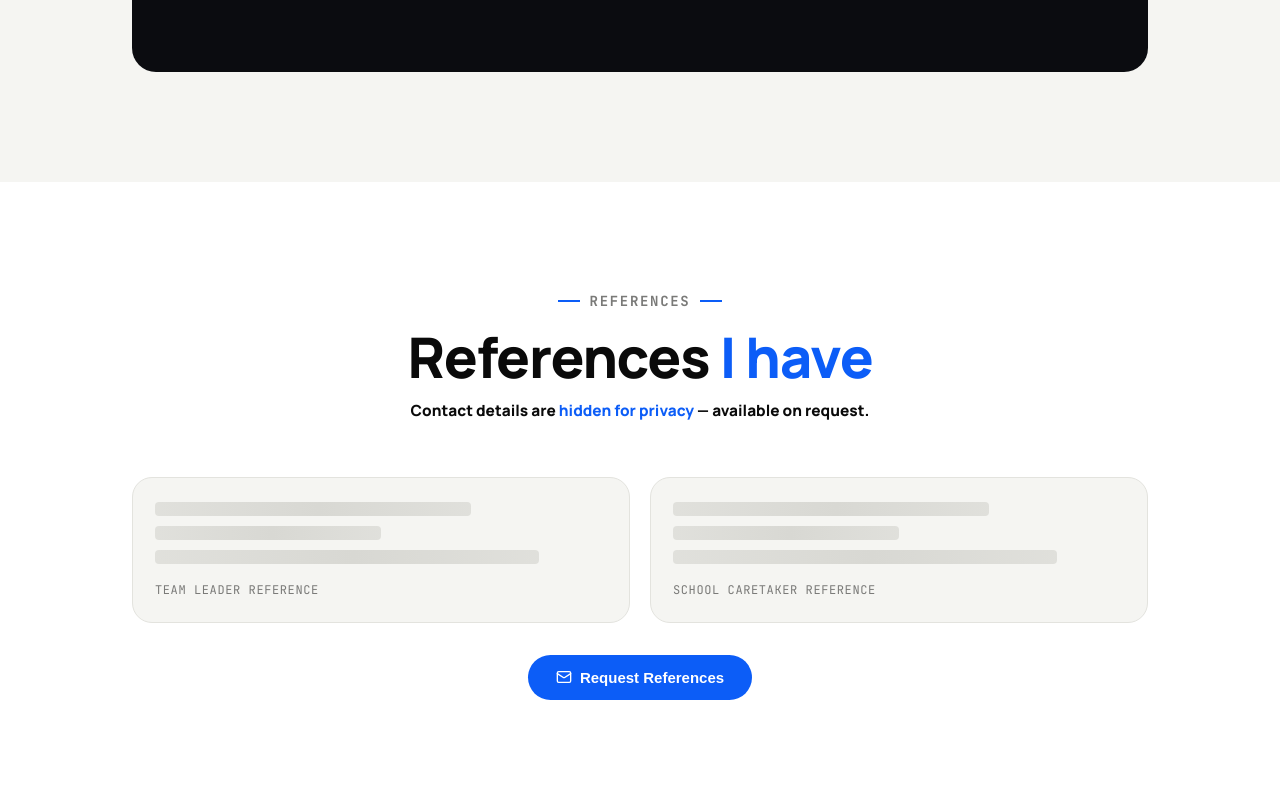
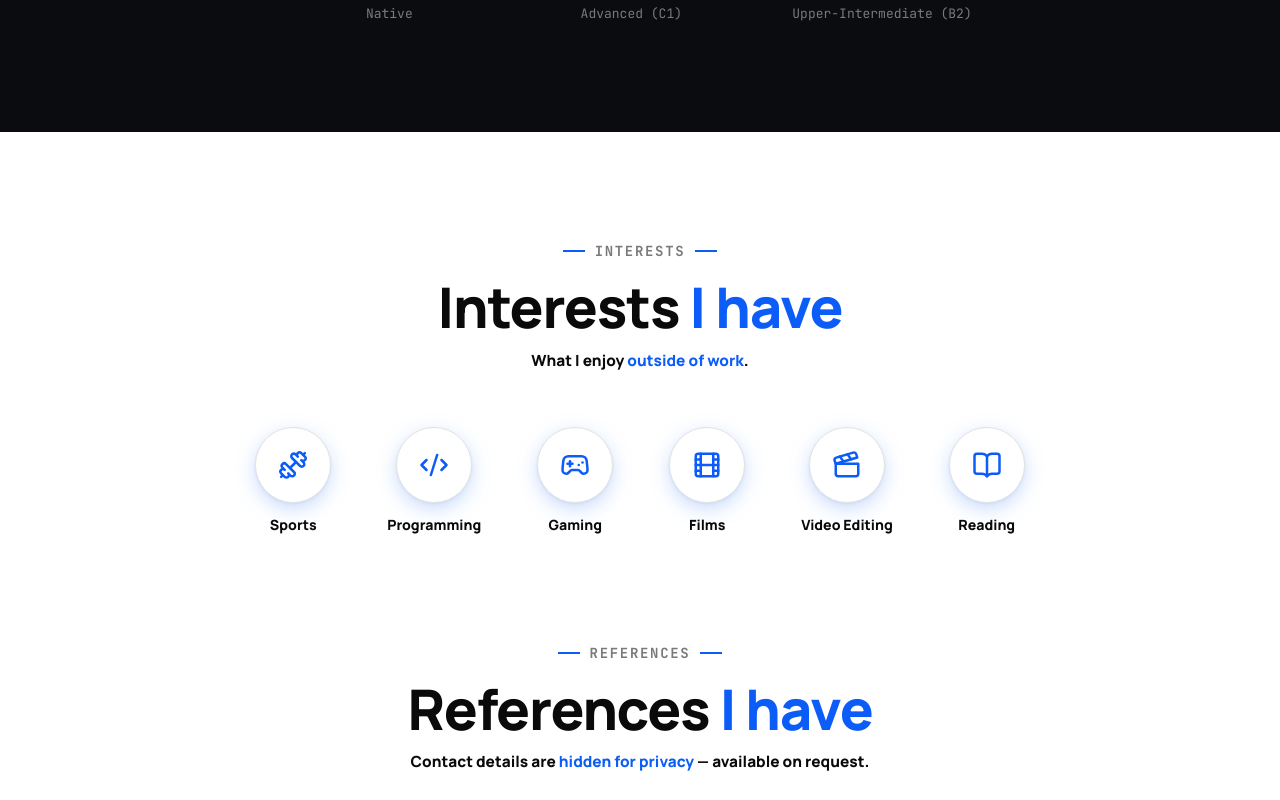
Before and after one commit to AnatoliiLazurko/personal-resume, a React (Vite) app: page / in a window 1280 px wide. Shown: the part 3900-4700 px from the top of the page. Built offline with nearby package versions, Linux system fonts and the light colour scheme.

Commit message:
add interests

```diff
--- a/src/App.jsx
+++ b/src/App.jsx
@@ -3,6 +3,7 @@ import Education from './components/Education/Education'
 import Experience from './components/Experience/Experience'
 import Footer from './components/Footer/Footer'
 import Header from './components/Header/Header'
+import Interests from './components/Interests/Interests'
 import Languages from './components/Languages/Languages'
 import PersonalProfile from './components/PersonalProfile/PersonalProfile'
 import References from './components/References/References'
@@ -18,6 +19,7 @@ function App() {
       <Skills />
       <Education />
       <Languages />
+      <Interests />
       <References />
       <Footer />
     </>
--- /dev/null
+++ b/src/components/Interests/Interests.jsx
@@ -0,0 +1,47 @@
+//import React from 'react';
+import styles from './InterestsStyles.module.css';
+import { interests } from '../../data/interestsData';
+import { Dumbbell, CodeXml, Gamepad2, Film, Clapperboard, BookOpen } from 'lucide-react';
+
+const iconMap = { Dumbbell, CodeXml, Gamepad2, Film, Clapperboard, BookOpen }
+
+const Interests = () => {
+    return (
+        <section className={styles.interests}>
+            <div className={styles['interests-container']}>
+
+                <div className={styles['interests-header']}>
+                    <span />
+                    <p>Interests</p>
+                    <span/>
+                </div>
+
+                <h2 className={styles['interests-heading']}>Interests <span> I have</span></h2>
+
+                <div>
+                    <p className={styles['interests-description']}>
+                        What I enjoy <span>outside of work</span>.
+                    </p>
+                </div>
+
+
+                <div className={styles['interests-grid']}>
+                    {interests.map((interest) => {
+                        const Icon = iconMap[interest.icon]
+                        return (
+                        <div key={interest.id} className={styles['interest-item']}>
+                            <div className={styles['interest-circle']}>
+                                <Icon size={30} />
+                            </div>
+                            <span className={styles['interest-name']}>{interest.name}</span>
+                        </div>
+                        )
+                    })}
+                </div>
+
+            </div>
+        </section>
+    );
+}
+
+export default Interests;
--- /dev/null
+++ b/src/components/Interests/InterestsStyles.module.css
@@ -0,0 +1,130 @@
+
+.interests {
+    width: 100%;
+    background: #fff;
+}
+
+.interests-container {
+    max-width: 1080px;
+    margin: 0 auto;
+    padding: clamp(56px, 9vw, 110px) clamp(16px, 4vw, 32px);
+}
+
+.interests-header {
+    display: flex;
+    align-items: center;
+    justify-content: center;
+    gap: 10px;
+}
+
+.interests-header span {
+    width: 22px;
+    height: 2px;
+    background: #0c5df7;
+    display: block;
+}
+
+.interests-heading {
+    font-weight: 800;
+    font-size: clamp(28px, 4.4vw, 56px);
+    line-height: 1.02;
+    letter-spacing: -.02em;
+    margin: 0 0 14px;
+    margin-top: 18px;
+    text-align: center;
+    color: #0a0a0a;
+}
+
+.interests-heading span {
+    color: #0c5df7;
+}
+
+.interests-description {
+    text-align: center;
+    margin: 0 auto clamp(36px, 5vw, 56px);
+    font-weight: 800;
+    font-size: clamp(15px, 1.2vw, 18px);
+    color: #0a0a0a;
+}
+
+.interests-description span {
+    color: #0c5df7;
+}
+
+.interests-header p {
+    margin: 0;
+    font-size: 14px;
+    letter-spacing: .12em;
+    text-transform: uppercase;
+    font-weight: 800;
+    font-family: 'JetBrains Mono', monospace;
+    color: #7a7a78;
+}
+
+.interests-heading {
+    font-weight: 800;
+    font-size: clamp(28px, 4.4vw, 56px);
+    line-height: 1.02;
+    letter-spacing: -.02em;
+    margin: 0 0 14px;
+    margin-top: 18px;
+    text-align: center;
+    color: #0a0a0a;
+}
+
+.interests-heading span {
+    color: #0c5df7;
+}
+
+.interests-description {
+    text-align: center;
+    margin: 0 auto clamp(36px, 5vw, 56px);
+    font-weight: 800;
+    font-size: clamp(15px, 1.2vw, 18px);
+    color: #0a0a0a;
+}
+
+.interests-description span {
+    color: #0c5df7;
+}
+
+.interests-grid {
+    display: flex;
+    justify-content: center;
+    flex-wrap: wrap;
+    gap: clamp(24px, 5vw, 56px);
+}
+
+.interest-item {
+    display: flex;
+    flex-direction: column;
+    align-items: center;
+    gap: 12px;
+}
+
+.interest-circle {
+    width: 76px;
+    height: 76px;
+    border-radius: 50%;
+    background: #FFF;
+    border: 1.5px solid #e3e3de;
+    display: grid;
+    place-items: center;
+    color: #0c5df7;
+    transition: all .3s cubic-bezier(.2, .7, .2, 1);
+    filter: drop-shadow(0 6px 10px rgba(12, 93, 247, .20)) drop-shadow(0 1px 1px rgba(12, 93, 247, .10));
+}
+
+.interest-item:hover .interest-circle {
+    background: #0c5df7;
+    color: #fff;
+    border-color: #0c5df7;
+    transform: translateY(-6px);
+    box-shadow: 0 20px 30px -12px rgba(12, 93, 247, .45);
+}
+
+.interest-name {
+    font-weight: 800;
+    font-size: clamp(14px, 1.1vw, 15px);
+    color: #0a0a0a;
+}
--- a/src/components/Languages/LanguagesStyles.module.css
+++ b/src/components/Languages/LanguagesStyles.module.css
@@ -1,17 +1,13 @@
 
 .languages {
     width: 100%;
-    background: #f5f5f2;
-    padding: clamp(56px, 9vw, 110px) clamp(16px, 4vw, 32px);
-    padding-top: 0;
+    background: #0b0c10;
 }
 
 .languages-container {
-    max-width: 1016px;
+    max-width: 1080px;
     margin: 0 auto;
-    padding: clamp(28px, 9vw, 80px) clamp(16px, 4vw, 32px);
-    background: #0b0c10;
-    border-radius: 24px;
+    padding: clamp(56px, 9vw, 110px) clamp(16px, 4vw, 32px);
 }
 
 .languages-header {
--- a/src/components/References/ReferencesStyles.module.css
+++ b/src/components/References/ReferencesStyles.module.css
@@ -8,6 +8,7 @@
     max-width: 1080px;
     margin: 0 auto;
     padding: clamp(56px, 9vw, 110px) clamp(16px, 4vw, 32px);
+    padding-top: 0;
 }
 
 .references-header {
--- /dev/null
+++ b/src/data/interestsData.js
@@ -0,0 +1,9 @@
+
+export const interests = [
+    { id: 1, icon: "Dumbbell", name: "Sports" },
+    { id: 2, icon: "CodeXml", name: "Programming" },
+    { id: 3, icon: "Gamepad2", name: "Gaming" },
+    { id: 4, icon: "Film", name: "Films" },
+    { id: 5, icon: "Clapperboard", name: "Video Editing" },
+    { id: 6, icon: "BookOpen", name: "Reading" },
+]
```
